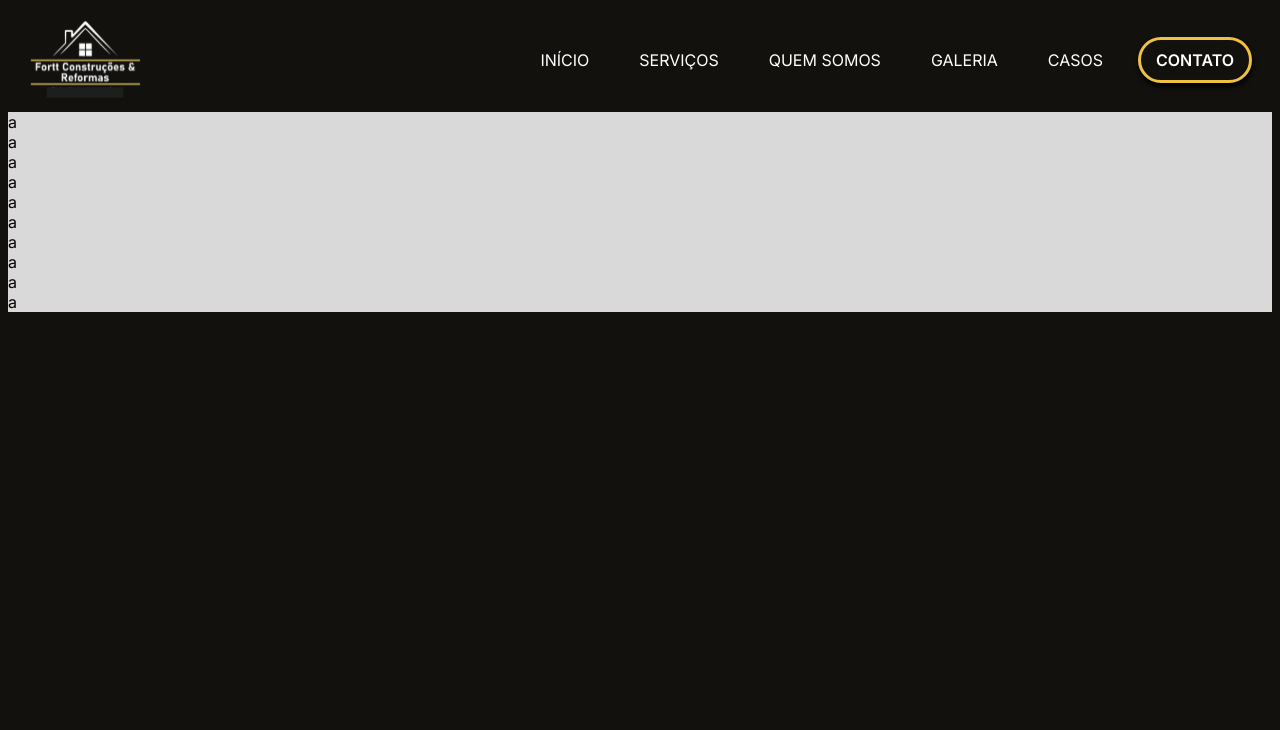
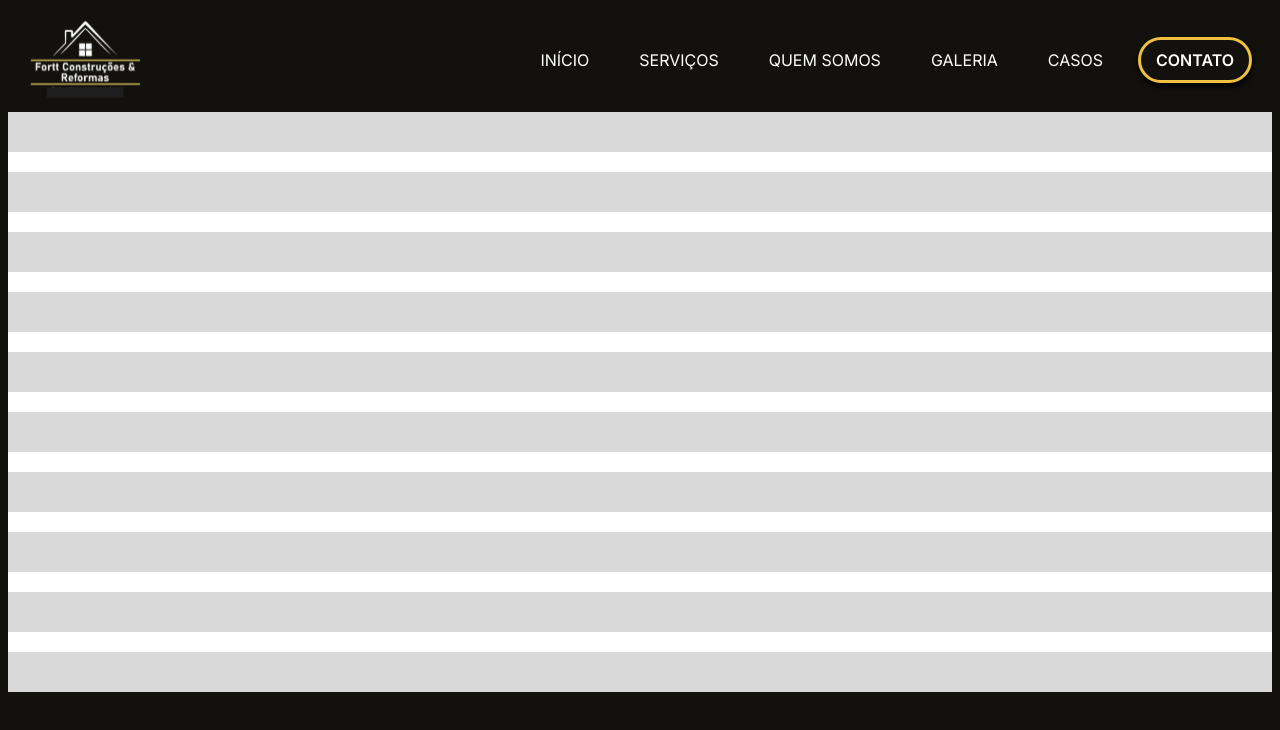
Before and after one commit to Solractys/fortt-cr, a Next.js app in the folder forttcr/: page /gallery in a window 1280 px wide. Shown: the top 730 px of the page. Built offline with nearby package versions, Linux system fonts and the light colour scheme.

Commit message:
Caixa e padding incluidos

```diff
--- a/forttcr/src/app/gallery/page.module.css
+++ b/forttcr/src/app/gallery/page.module.css
@@ -1,11 +1,14 @@
 .grid_image {
   display: grid;
   grid-column: 2fr;
-  grid-row: auto;
+  grid-row: 2fr;
+  row-gap: 20px;
+  column-gap: 20px;
   background-color: #fff;
   height: 100%;
 }
 .image {
   background-image: url("../../../public/caixa.svg");
-
+  padding: 20px;
+  column-gap: 20px;
 }
--- a/forttcr/src/app/gallery/page.tsx
+++ b/forttcr/src/app/gallery/page.tsx
@@ -1,21 +1,21 @@
 import Navbar from "../components/Navbar";
 import styles from "./page.module.css";
-function Gallery  (){
+function Gallery (){
   return (
     <>
       <Navbar/>
       {/* Daqui pra baixo é contigo pae! */}
      <section className={styles.grid_image}>
-    <div className={styles.image}>a</div>
-    <div className={styles.image}>a</div>
-    <div className={styles.image}>a</div>
-    <div className={styles.image}>a</div>
-    <div className={styles.image}>a</div>
-    <div className={styles.image}>a</div>
-    <div className={styles.image}>a</div>
-    <div className={styles.image}>a</div>
-    <div className={styles.image}>a</div>
-    <div className={styles.image}>a</div>
+    <div className={styles.image}></div>
+    <div className={styles.image}></div>
+    <div className={styles.image}></div>
+    <div className={styles.image}></div>
+    <div className={styles.image}></div>
+    <div className={styles.image}></div>
+    <div className={styles.image}></div>
+    <div className={styles.image}></div>
+    <div className={styles.image}></div>
+    <div className={styles.image}></div>
      </section>
     </>
   );
```
